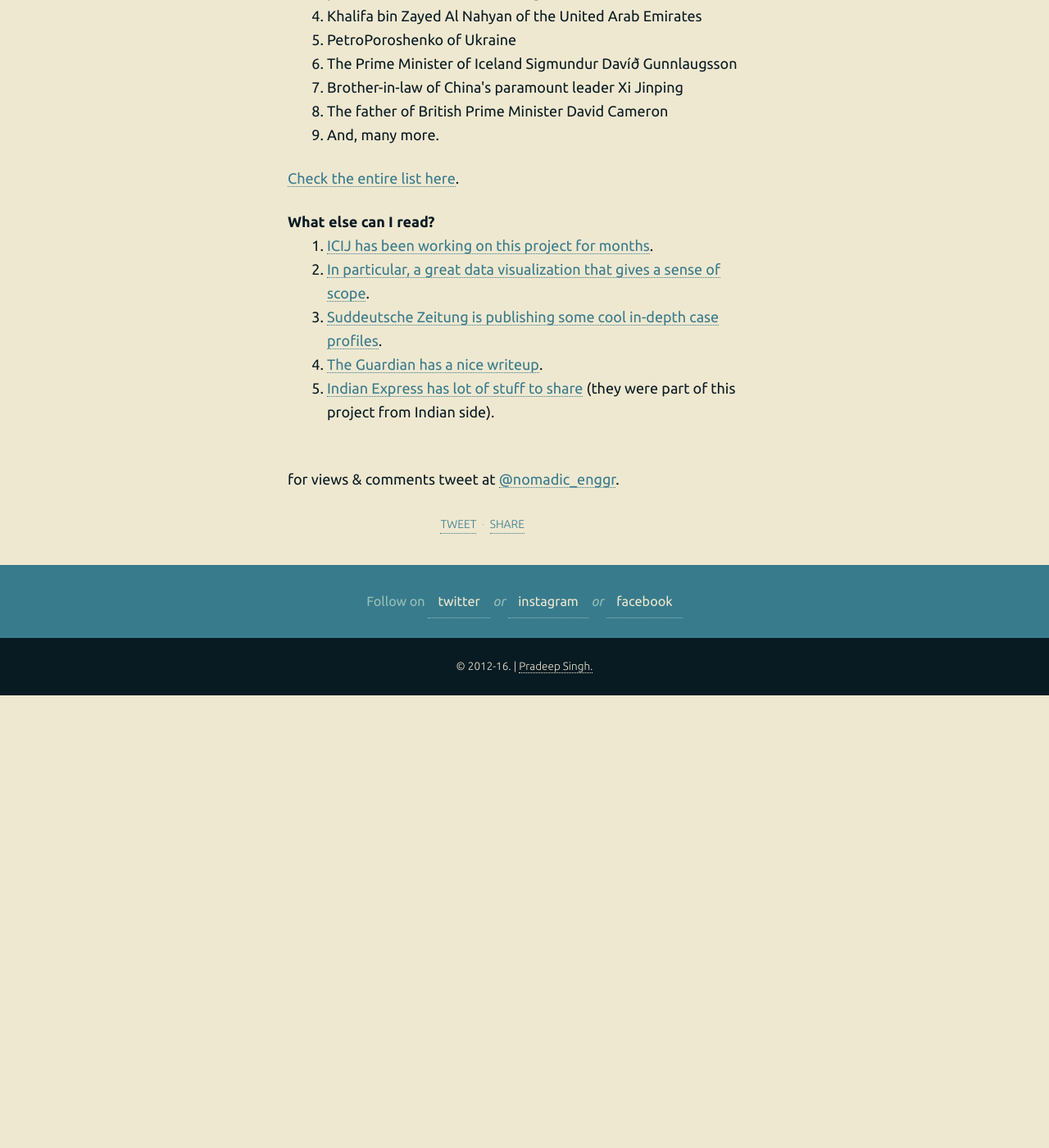
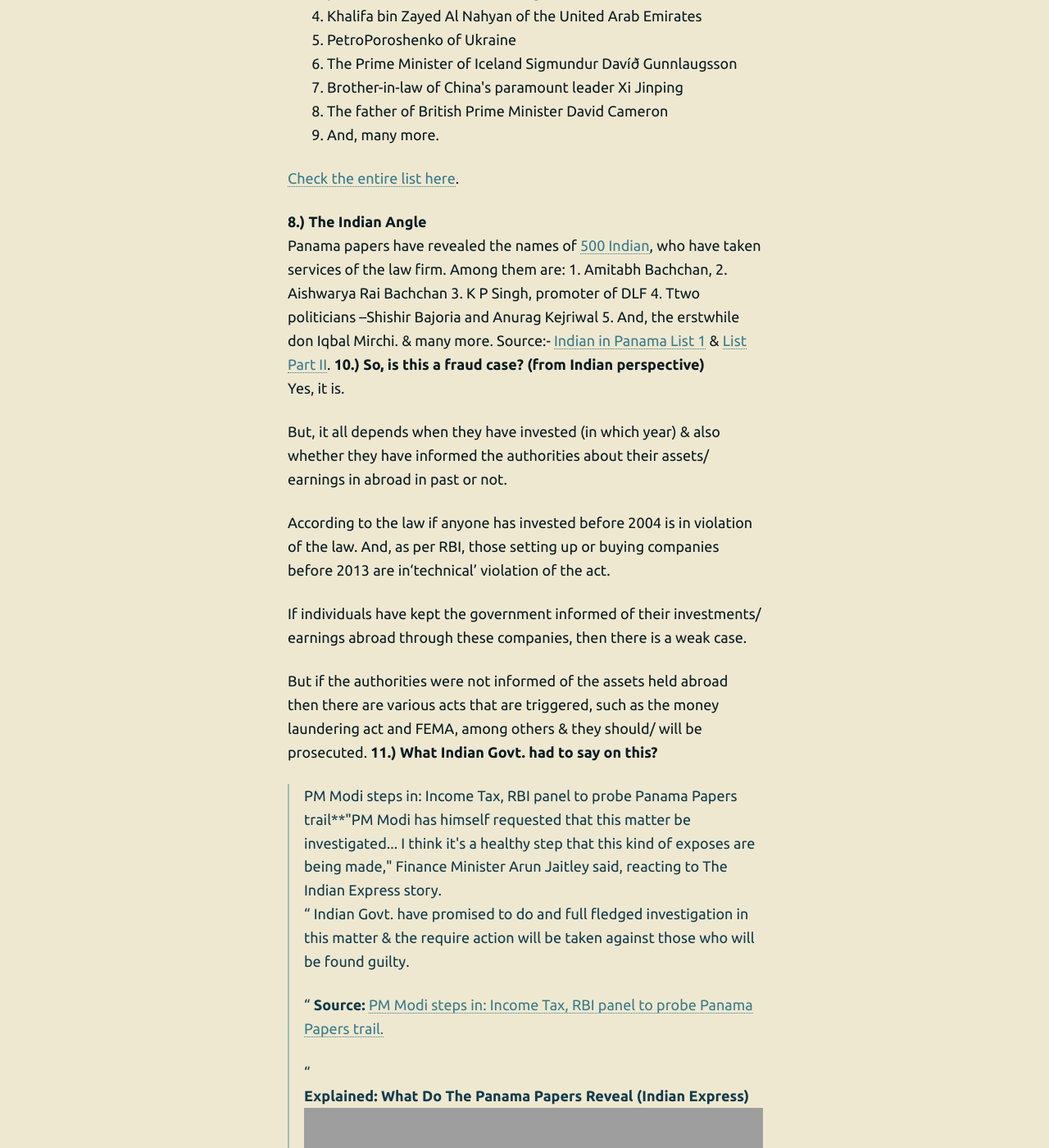
Before and after one commit to 93notes/93notes.github.io, a Jekyll site: the page built from _posts/2016-4-5-what-is-panama-paper-leak-all-about.html, in a window 1280 px wide and 1400 px high, scrolled down 3890 px. Shown: the whole window at 82% size. Built offline with Jekyll 4.4.1, drawn with Linux system fonts in a browser that asks for light colours; nearby versions of some CDN libraries; before the commit the page ends 4738 px from its top, so only the background shows below that; grey boxes are pictures that could not be loaded.

Commit message:
Update 2016-4-5-what-is-panama-paper-leak-all-about.html

```diff
--- a/_posts/2016-4-5-what-is-panama-paper-leak-all-about.html
+++ b/_posts/2016-4-5-what-is-panama-paper-leak-all-about.html
@@ -105,6 +105,39 @@ Well, as of Panama Papers have release a partial list. The <a href="https://en.w
 <a href="https://en.wikipedia.org/wiki/List_of_people_named_in_the_Panama_Papers#cite_note-2" target="_blank">Check the entire list here</a>.
 </p>
 
+<strong>8.) The Indian Angle </strong>
+<p>Panama papers have revealed the names of <a href="http://indianexpress.com/article/india/india-news-india/panama-papers-list-amitabh-bachchan-kp-singh-aishwarya-rai-iqbal-mirchi-adani-brother/" targer="_blank">500 Indian</a>, who have taken services of the law firm. Among them are:
+
+1. Amitabh Bachchan,
+2. Aishwarya Rai Bachchan
+3.  K P Singh, promoter of DLF
+4. Ttwo politicians –Shishir Bajoria and Anurag Kejriwal
+5. And, the erstwhile don Iqbal Mirchi. & many more.
+
+Source:- <a href="http://indianexpress.com/article/india/india-news-india/panama-papers-list-amitabh-bachchan-kp-singh-aishwarya-rai-iqbal-mirchi-adani-brother/" targer="_blank">Indian in Panama List 1</a> & <a href="http://indianexpress.com/article/india/india-news-india/panama-paper-india-list-2-ashok-malhotra-ashwani-kumar-mehra-anurag-kejriwal/" target="_blank">List Part II</a>.
+
+<strong>10.) So, is this a fraud case? (from Indian perspective) </strong></br>
+Yes, it is.
+
+<p>But, it all depends when they have invested (in which year) & also whether they have informed the authorities about their assets/ earnings in abroad in past or not.
+<p>According to the law if anyone has invested before 2004 is in violation of the law. And, as per RBI, those setting up or buying companies before 2013 are in‘technical’ violation of the act.
+<p>If individuals have kept the government informed of their investments/ earnings abroad through these companies, then there is a weak case.
+<p>But if the authorities were not informed of the assets held abroad then there are various acts that are triggered, such as the money laundering act and FEMA, among others & they should/ will be prosecuted.
+
+<strong>11.) What Indian Govt. had to say on this?</strong>
+
+<blockquote>PM Modi steps in: Income Tax, RBI panel to probe Panama Papers trail**"PM Modi has himself requested that this matter be investigated... I think it's a healthy step that this kind of exposes are being made," Finance Minister Arun Jaitley said, reacting to The Indian Express story.
+<p>
+Indian Govt. have promised to do and full fledged investigation in this matter & the require action will be taken against those who will be found guilty.
+</p>
+<p>
+<strong>Source: </strong> <a href="http://indianexpress.com/article/india/india-news-india/panama-papers-pm-modi-has-asked-to-probe-the-matter-says-arun-jaitley/" target="_blank">PM Modi steps in: Income Tax, RBI panel to probe Panama Papers trail. </a>
+<p>
+ <br>
+ <strong>Explained: What Do The Panama Papers Reveal  (Indian Express)<strong>
+  </br>
+  <iframe width="560" height="315" src="https://www.youtube.com/embed/7C52rG83LYc" frameborder="0" allowfullscreen></iframe>
+</br>
 <strong>What else can I read? </strong>
 <ol>
 <li><a href="https://panamapapers.icij.org" target="_blank">ICIJ has been working on this project for months</a>.</li>
```
